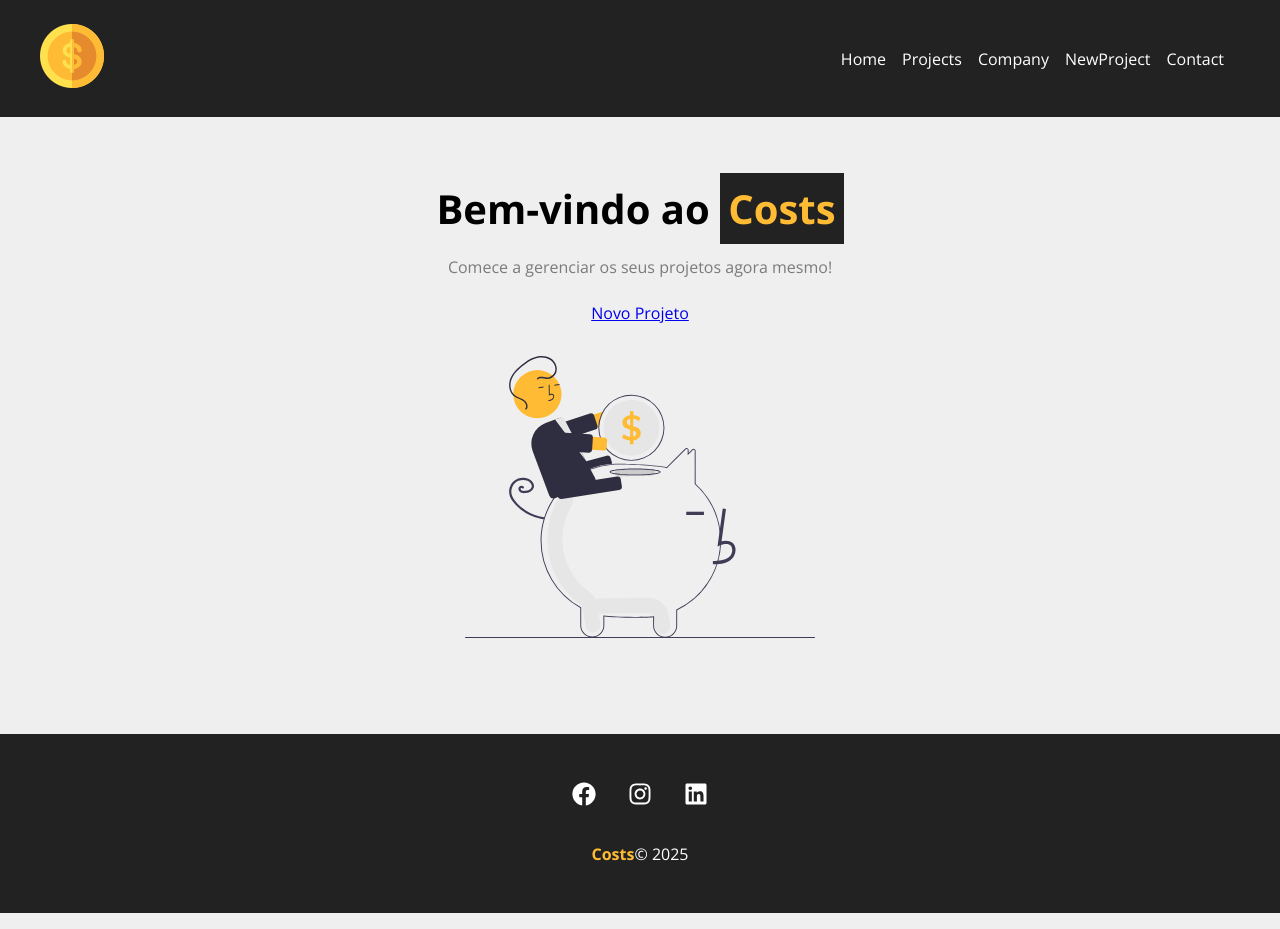
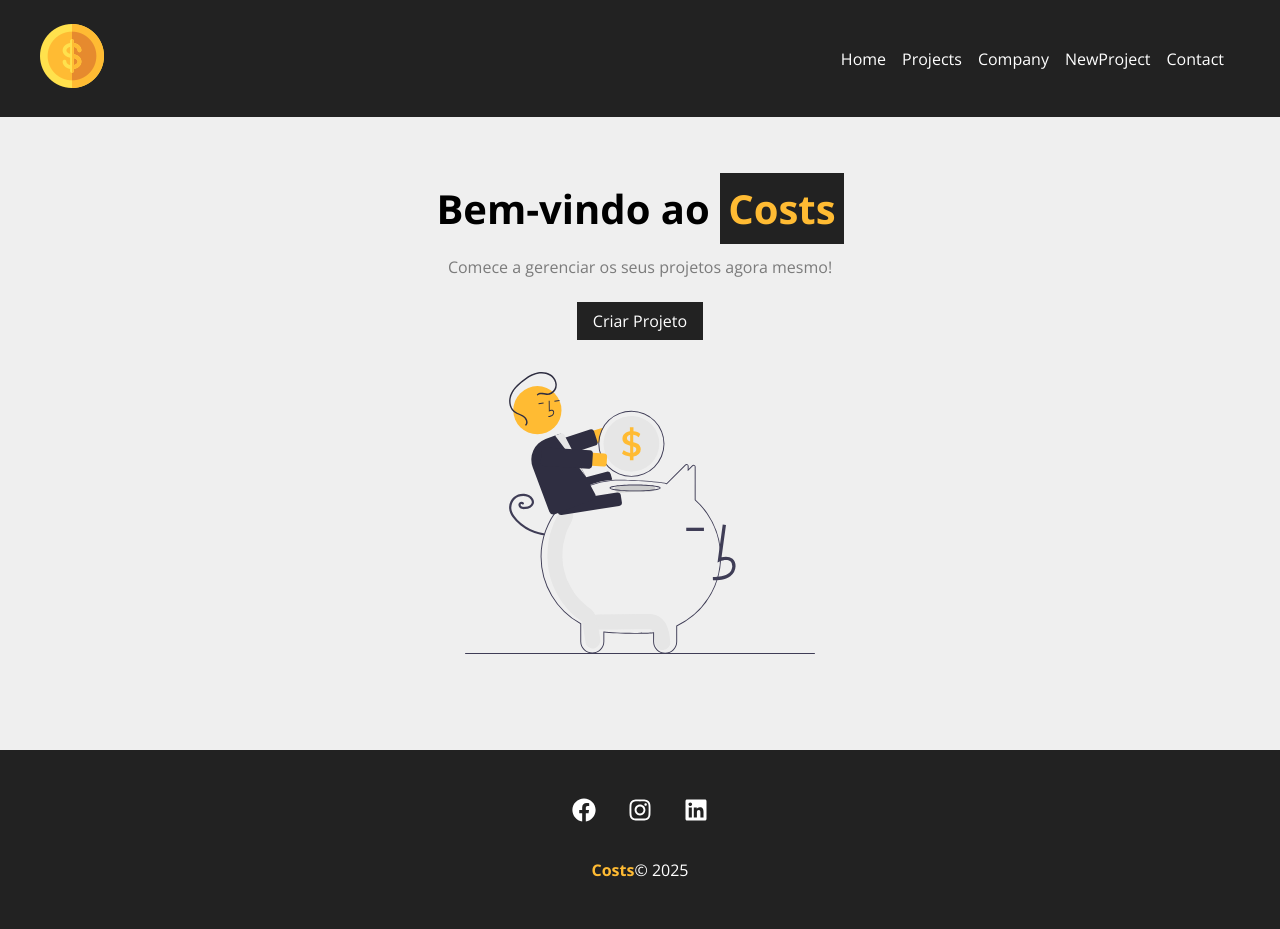
Before and after one commit to RusthenRonald/Projeto-React, a JavaScript app in the folder new-project/: page / in a window 1280 px wide. Built offline with nearby package versions, Linux system fonts and the light colour scheme; the HTML template or start-up script is replaced by a standard one; a web font is replaced by a local one.

Commit message:
estilizando botao

```diff
--- a/new-project/src/components/Layout/LinkButton.js
+++ b/new-project/src/components/Layout/LinkButton.js
@@ -3,7 +3,7 @@ import styles from './LinkButton.module.css'
 
 function LinkButton({to,text}){
     return(
-        <Link to={to}>
+        <Link to={to} className={styles.link}>
             {text}
         </Link>
     )
--- a/new-project/src/components/Layout/LinkButton.module.css
+++ b/new-project/src/components/Layout/LinkButton.module.css
@@ -0,0 +1,10 @@
+.link{
+    background-color: #222;
+    color: #fff;
+    padding: 0.5em 1em;
+    text-decoration: none;
+    transition: 0.5s;
+}
+.link:hover{
+    color: #Ffbb33;
+}
--- a/new-project/src/components/pages/Home.js
+++ b/new-project/src/components/pages/Home.js
@@ -6,7 +6,7 @@ function Home(){
         <section className={styles.home_container}>
             <h1>Bem-vindo ao <span>Costs</span></h1>
             <p>Comece a gerenciar os seus projetos agora mesmo!</p>
-            <LinkButton to='NewProject' text='Novo Projeto' />
+            <LinkButton to='NewProject' text='Criar Projeto' />
             <img src={savings}></img>
         </section>
     )
```
